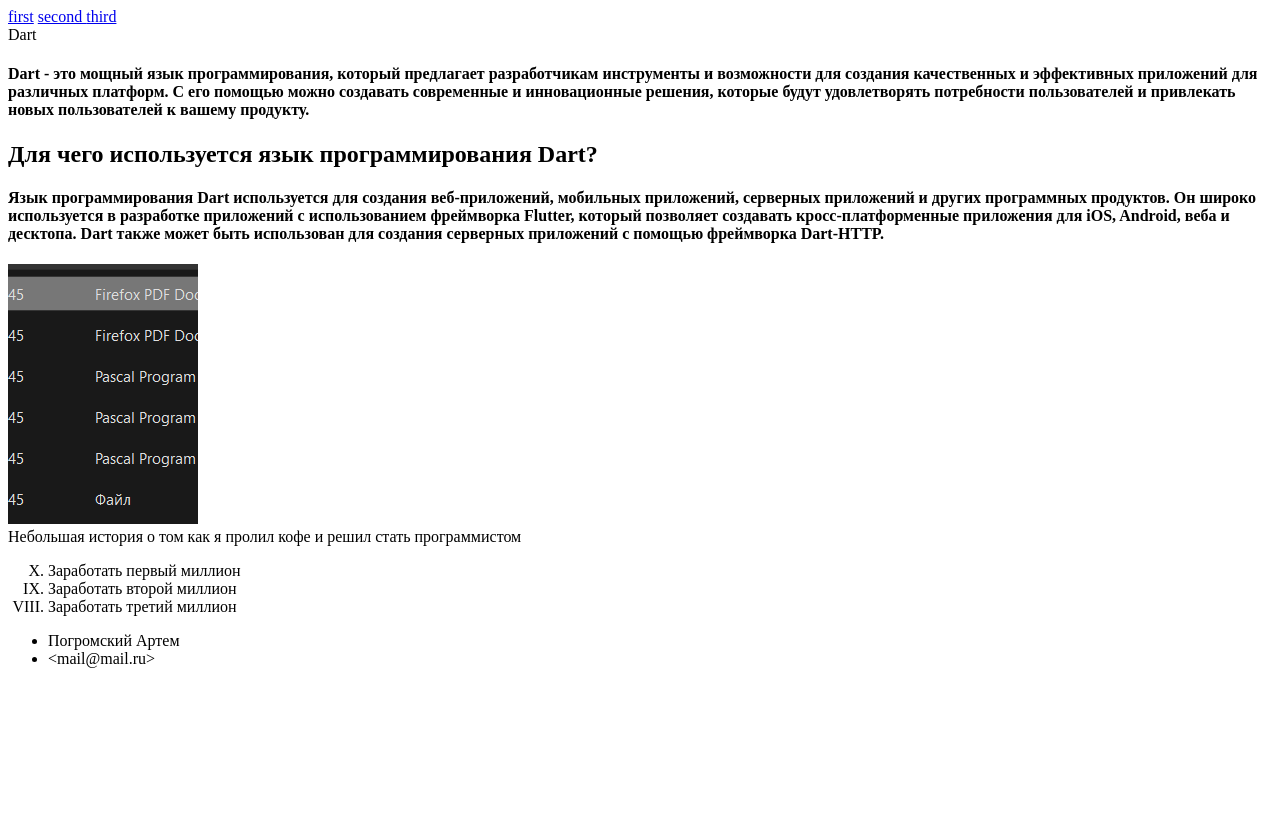
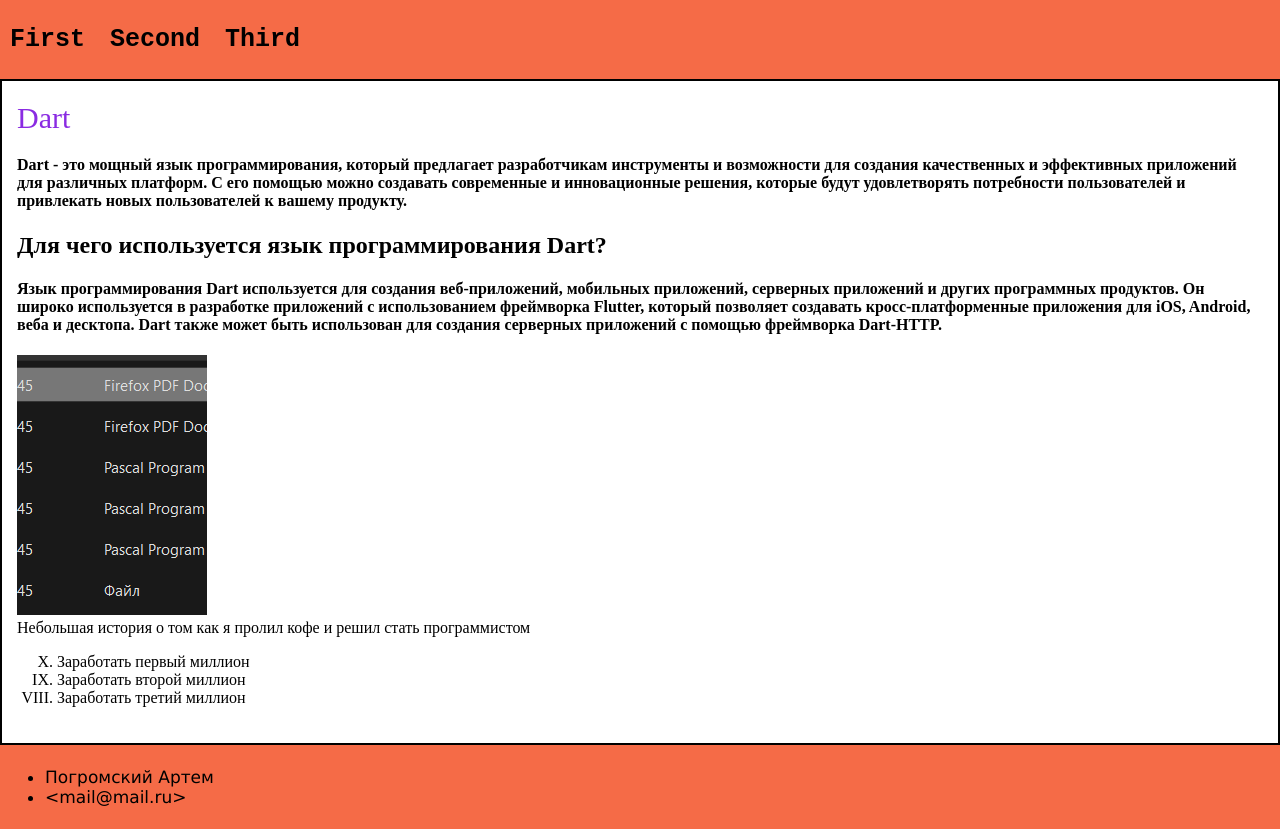
Before and after one commit to pogromartem/frontend_first_project, a plain HTML site: page index.html in a window 1280 px wide. Before the commit the page ends 800 px from the top, so only its background shows below. Drawn offline with Linux system fonts and the light colour scheme.

Commit message:
feat: add styles

```diff
--- a/index.html
+++ b/index.html
@@ -2,26 +2,27 @@
 <html lang="ru">
 
 <head>
+    <link rel="stylesheet" href="src/css/main.css">
     <meta charset="UTF-8">
     <meta name="viewport" content="width=device-width, initial-scale=1.0">
     <title>
-
+        index
     </title>
 </head>
 
 <body>
     <header>
         <nav>
-            <a href="index.html">first</a>
+            <a href="index.html">First</a>
             <a href="second.html">
-                second
+                Second
             </a>
-            <a href="third.html">third</a>
+            <a href="third.html">Third</a>
         </nav>
     </header>
-    <main>
+    <main style="border: 2px solid black;">
         <section>
-            <span>Dart</span>
+            <span class="spanClass">Dart</span>
             <h4>Dart - это мощный язык программирования, который предлагает разработчикам инструменты и возможности для
                 создания
                 качественных и эффективных приложений для различных платформ. С его помощью можно создавать современные
--- /dev/null
+++ b/src/css/main.css
@@ -0,0 +1,44 @@
+.spanClass {
+    color: blueviolet;
+    font-size: 30px;
+}
+
+a {
+    text-decoration: none;
+    color: black;
+    margin-right: 10px;
+}
+
+header {
+    padding: 25px;
+    position: sticky;
+    top: 0;
+    background-color: #F56B47;
+    font-size: 25px;
+    font-weight: 600;
+    font-family:'Courier New', Courier, monospace;
+    padding-left: 10px;
+}
+
+body {
+    margin: 0px;
+}
+
+main {
+    padding-left: 15px;
+    padding-right: 15px;
+    padding-top: 20px;
+    padding-bottom: 20px;
+}
+
+footer {
+    background-color: #F56B47;
+    font-size: 17px;
+    font-family:'Lucida Sans', 'Lucida Sans Regular', 'Lucida Grande', 'Lucida Sans Unicode', Geneva, Verdana, sans-serif;
+    padding: 5px;
+    margin-bottom: -5px;
+}
+
+li {
+
+}
```
Also changed, not shown: second.html (+4 -3 lines), third.html (+4 -3 lines).
